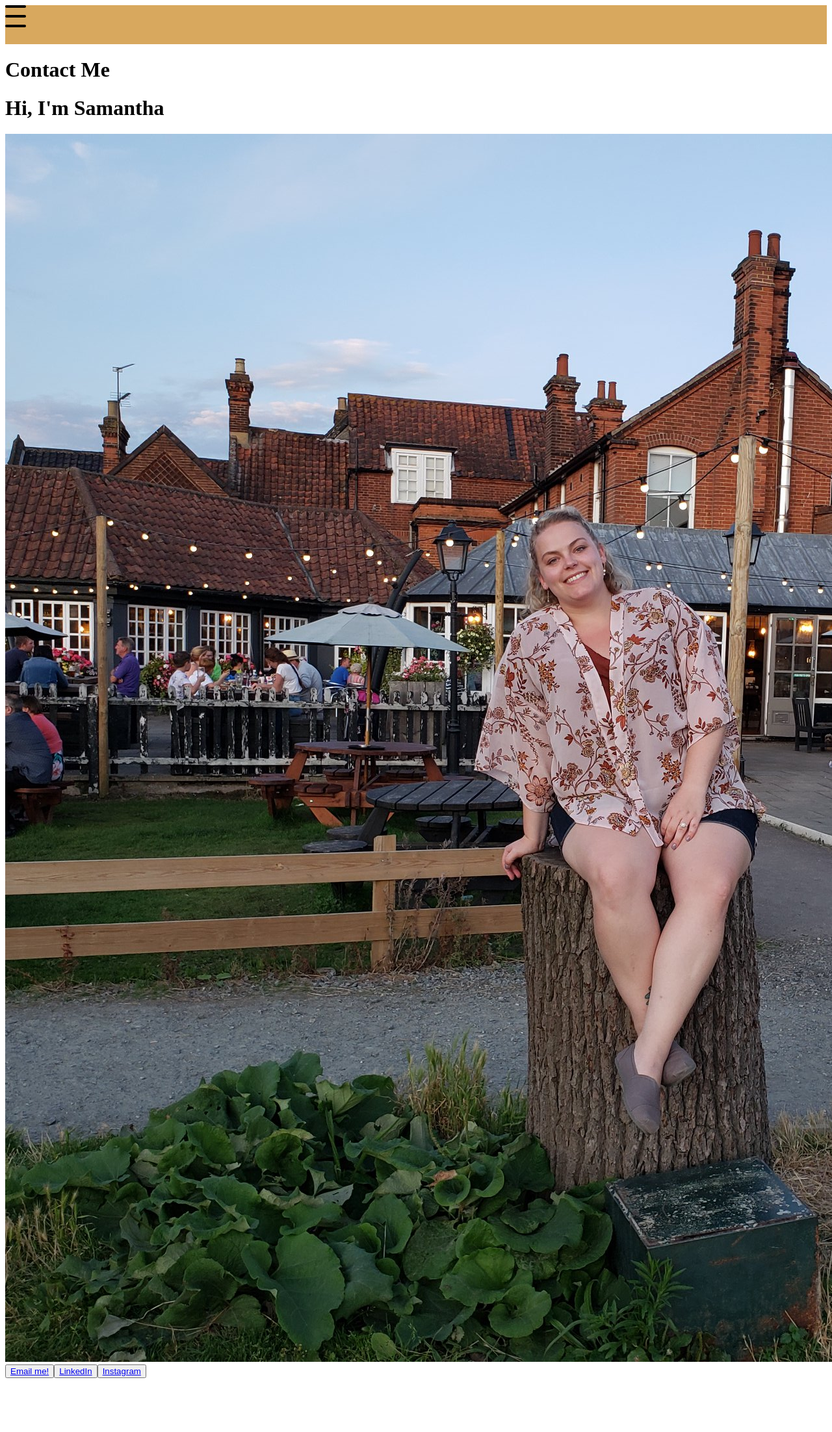
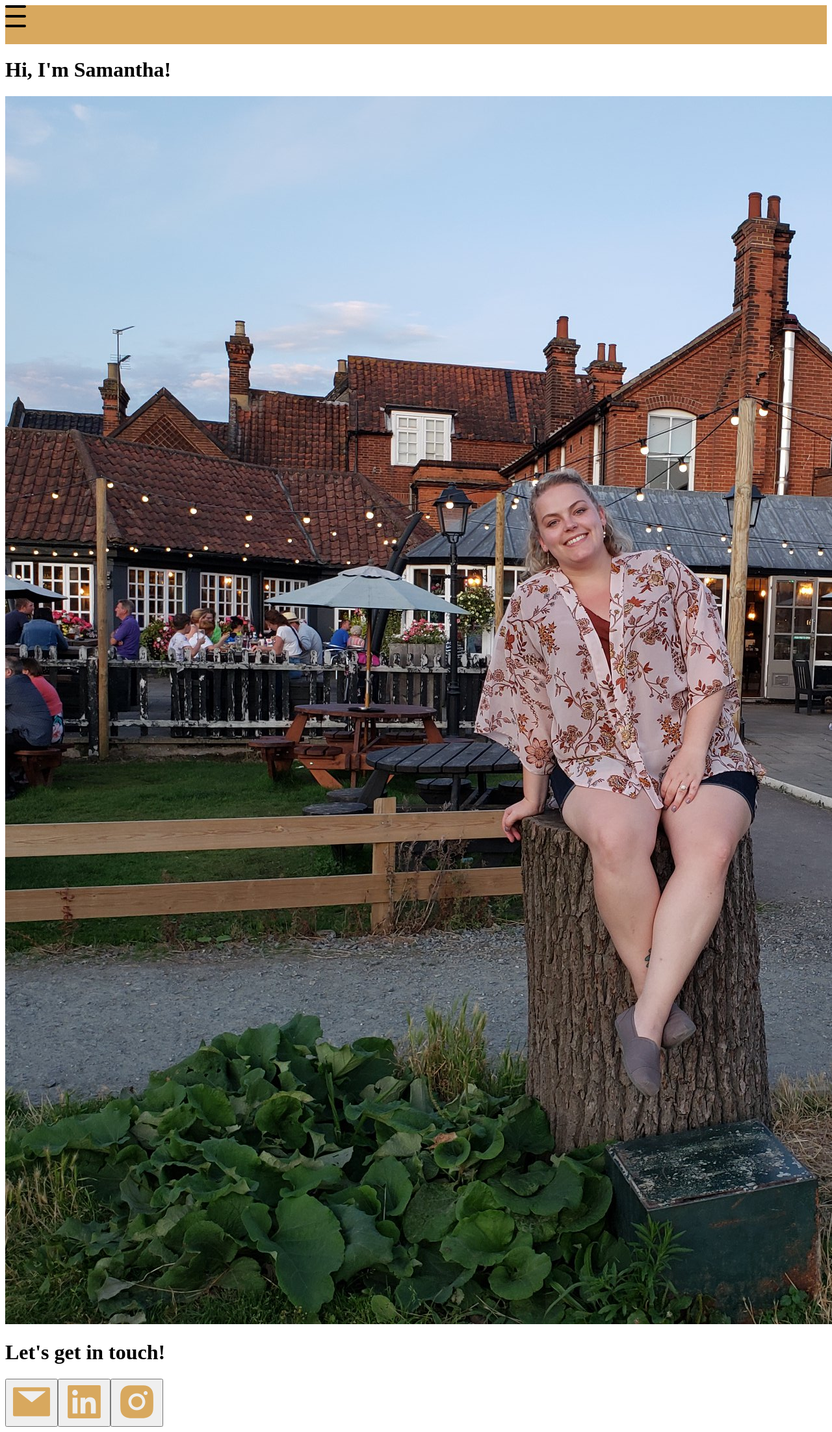
Before and after one commit to smwellmer/sw-portfolio, a Next.js app: page /Contact in a window 1280 px wide. Shown: the top 2204 px of the page at 65% size. Before the commit the page ends 2129 px from the top, so only its background shows below. Built offline with nearby package versions, Linux system fonts and the light colour scheme.

Commit message:
contact page styled for iphone

```diff
--- a/components/Nav.js
+++ b/components/Nav.js
@@ -20,9 +20,9 @@ export default function Nav(props) {
                     <li><Link href={`/projectList`}>
                     Projects
                     </Link></li>
-                    <li><Link href={`/Resume`}>
+                    <li><a href="../resume.pdf" target="blank">
                     Resume
-                    </Link></li>
+                    </a></li>
                     <li><Link href={`/Contact`}>
                     Contact
                     </Link></li>
@@ -37,13 +37,11 @@ export default function Nav(props) {
                     width: 100%;
                     height: 60px;
                     background-color: #d8a85e;
-
                 }
-
                 .navigation ul {
                     display: ${hamburgerOpen ? 'inline' : 'none'};
                     background-color: #d8a85e;
-                    height: 15vh;
+                    height: 18vh;
                     width: 100vw;
                     margin-top: 60px;
                     position: absolute;
--- a/pages/Contact.js
+++ b/pages/Contact.js
@@ -1,19 +1,33 @@
 import Nav from "../components/Nav";
+import { AiFillInstagram, AiFillLinkedin, AiFillMail } from 'react-icons/ai';
+import { IconContext } from "react-icons/lib";
 
 export default function Contact(props) {
    return (
       <div>
         <Nav />
         <div className='contact'>
-         <h1>Contact Me</h1>
-         <div className='contactPhoto'>
-         <h1 className='hi'>{"Hi, I'm Samantha"}</h1>
-         <img src='/me2.jpeg' alt='girl sitting on a tree stump in front of a pub'/>
+        <h1 className='hi'>{"Hi, I'm Samantha!"}</h1>
+            <div className='contactPhoto'>
+               <img src='/me2.jpeg' alt='girl sitting on a tree stump in front of a pub'/>
         </div>
+        <h1 className='inTouch'>{"Let's get in touch!"}</h1>
         <div className='buttons'>
-         <button><a href="mailto:swellmerdev@gmail.com?&subject=Get in touch!" target="_blank" rel="noreferrer">Email me!</a></button>
-         <button><a href='https://www.linkedin.com/in/samanthawellmer/'>LinkedIn</a></button>
-         <button><a href='https://www.instagram.com/splendidsam/'>Instagram</a></button>
+         <button>
+            <a href="mailto:swellmerdev@gmail.com?&subject=Get in touch!" target="_blank" rel="noreferrer">
+               <IconContext.Provider value={{ color: '#d8a85e', size: '65px' }}><AiFillMail/></IconContext.Provider>
+            </a>
+         </button>
+         <button>
+            <a href='https://www.linkedin.com/in/samanthawellmer/'>
+             <IconContext.Provider value={{ color: '#d8a85e', size: '65px' }}><AiFillLinkedin /></IconContext.Provider>
+            </a>
+         </button>
+         <button>
+            <a href='https://www.instagram.com/splendidsam/'>
+             <IconContext.Provider value={{ color: '#d8a85e', size: '65px' }}><AiFillInstagram/></IconContext.Provider>
+            </a>
+         </button>
         </div>
      </div>
      </div>
--- a/styles/globals.css
+++ b/styles/globals.css
@@ -135,35 +135,74 @@ a {
   align-items: center;
 }
 .contact .hi{
-  position: absolute;
-  z-index: 1;
-  transform: translate(-25%, -50%);
-  margin: 0;
-  color: white;
-  font-size: 3em;
-  padding-top: 100px;
+  color: #d8a85e;
+  font-size: 2.7em;
   text-shadow: 2px 2px black;
 }
 .contactPhoto{
   display: flex;
   justify-content: center;
   width: 100vw;
-  height: 65vh;
-
+  height: 50vh;
 }
 .contactPhoto img{
-  height: 100%;
-  width: auto;
+  height: 50vh;
+  width: 90vw;
   border-radius: 50%;
-
+  box-shadow: 7px 8px #888888;
 }
 .buttons{
+  width: 80%;
+  margin-top: 0;
+  margin-bottom: 2em;
   display: flex;
-  justify-content: space-between;
-  border-radius: 10px;
+  align-items: center;
+  flex-direction: column;
+}
+.buttons button{
+  font-family: 'Raleway', sans-serif;
+  color: black;
+  font-size: 1.5em;
+  font-weight: bolder;
+  height: 6em;
+  width: 6em;
+  border-radius: 100%;
+  margin: .5em;
+  background-color: #dedede;
+  box-shadow: 7px 8px #888888;
+}
 
+.buttons button:hover{
+  background-color: black;
 }
 /* //////////////////// */
+/* Resume */
+.resume{
+  display: flex;
+  flex-direction: column;
+  align-items: center;
+}
+/* #resumeText {
+  display: flex;
+  justify-conten
+} */
+.resume button {
+  font-family: 'Raleway', sans-serif;
+  color: black;
+  font-size: 1.5em;
+  font-weight: bolder;
+  height: 6em;
+  width: 6em;
+  border-radius: 100%;
+  margin: .5em;
+  background-color: #dedede;
+  box-shadow: 7px 8px #888888;
+}
+.resume button:hover{
+  background-color: black;
+  color: #dedede;
+}
+/* ///////////////// */
 @media screen and (min-width: 768px){
   .home{
     display: grid;
```
Also changed, not shown: pages/Resume.js (deleted, +0 -17 lines).
